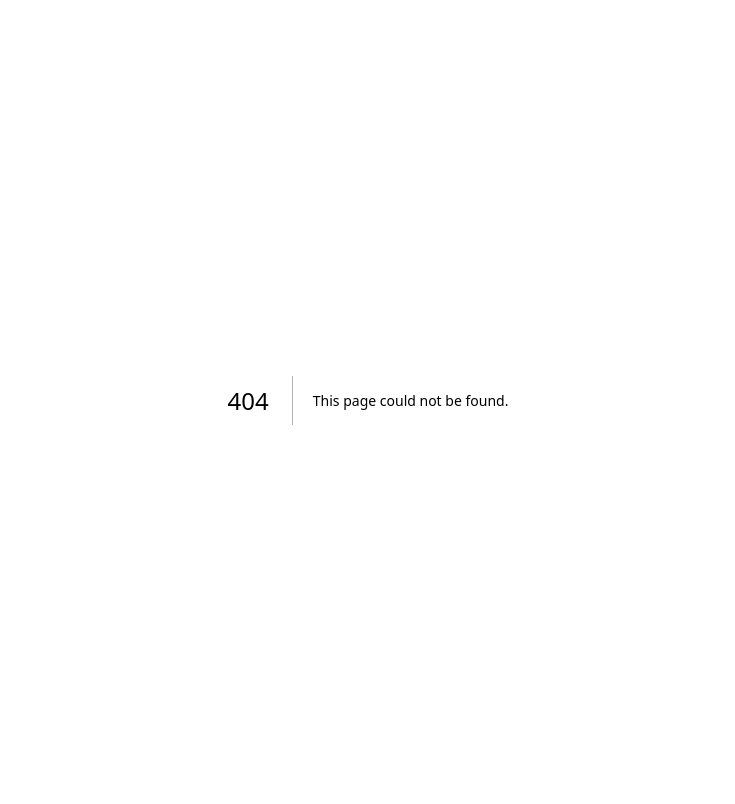
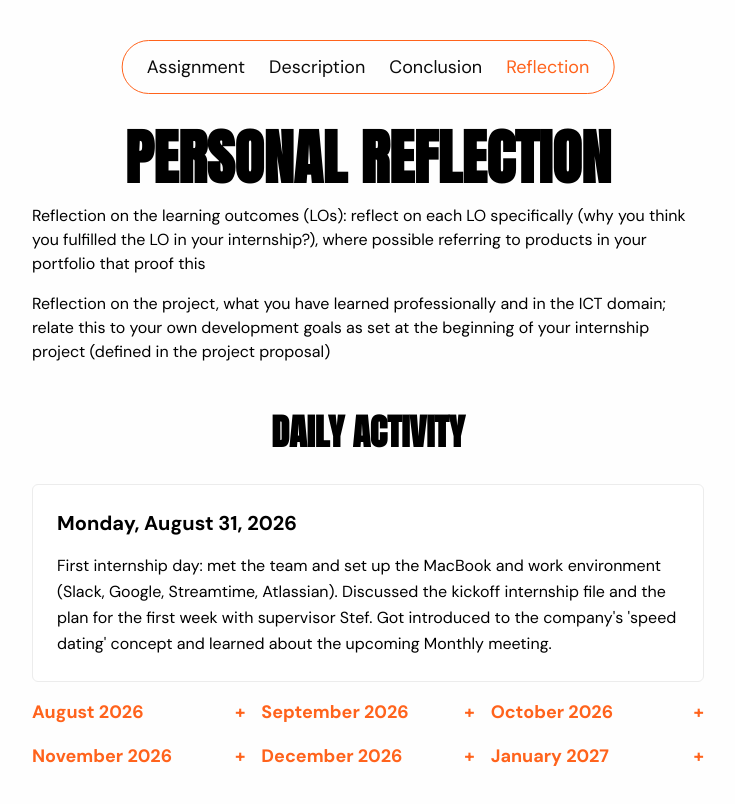
Before and after one commit to jarvin-s/project-report-exitable, a Next.js app: page /reflection in a window 1280 px wide. Before the commit this address had no page. Shown: the top 804 px of the page, without its empty margins (272-1007 px from the left). Built offline with nearby package versions, Linux system fonts and the light colour scheme.

Commit message:
feat: enhance layout with new navbar, add conclusion, description, and reflection pages, and update content links

```diff
--- /dev/null
+++ b/src/app/conclusion/page.tsx
@@ -0,0 +1,14 @@
+import type { Metadata } from 'next'
+import ConclusionRecommendation from '@/components/conclusion-recommendation'
+
+export const metadata: Metadata = {
+    title: 'Conclusion - Project Report Exitable',
+}
+
+export default function ConclusionPage() {
+    return (
+        <main className='px-4 pt-28 pb-10'>
+            <ConclusionRecommendation />
+        </main>
+    )
+}
--- /dev/null
+++ b/src/app/description/page.tsx
@@ -0,0 +1,14 @@
+import type { Metadata } from 'next'
+import Description from '@/components/description'
+
+export const metadata: Metadata = {
+    title: 'Description - Project Report Exitable',
+}
+
+export default function DescriptionPage() {
+    return (
+        <main className='px-4 pt-28 pb-10'>
+            <Description />
+        </main>
+    )
+}
--- a/src/app/layout.tsx
+++ b/src/app/layout.tsx
@@ -1,7 +1,7 @@
-import type { Metadata } from 'next'
+import type { Metadata, Viewport } from 'next'
 import { DM_Sans, Anton } from 'next/font/google'
 import './globals.css'
-import Head from 'next/head'
+import Navbar from '@/components/navbar'
 
 const dmSans = DM_Sans({
     subsets: ['latin'],
@@ -19,20 +19,21 @@ export const metadata: Metadata = {
     description: "Jarvin's Project Report for the internship at Exitable",
 }
 
+export const viewport: Viewport = {
+    width: 'device-width',
+    initialScale: 1,
+}
+
 export default function RootLayout({ children }: LayoutProps<'/'>) {
     return (
         <html
             lang='en'
             className={`${dmSans.className} ${anton.variable} scroll-smooth`}
-            suppressHydrationWarning={true}
         >
-            <Head>
-                <meta
-                    name='viewport'
-                    content='width=device-width, initial-scale=1.0'
-                />
-            </Head>
-            <body>{children}</body>
+            <body>
+                <Navbar />
+                {children}
+            </body>
         </html>
     )
 }
--- a/src/app/page.tsx
+++ b/src/app/page.tsx
@@ -1,23 +1,13 @@
 import Assignment from '@/components/assignment'
 import Spacer from '@/components/common/spacer'
-import ConclusionRecommendation from '@/components/conclusion-recommendation'
-import Content from '@/components/content'
-import Description from '@/components/description'
 import Hero from '@/components/hero'
-import Reflection from '@/components/reflection'
 
 export default function Home() {
     return (
         <>
             <Hero />
             <Spacer />
-            <Content />
-            <Spacer />
             <Assignment />
-            <Spacer />
-            <Description />
-            <ConclusionRecommendation />
-            <Reflection />
         </>
     )
 }
--- /dev/null
+++ b/src/app/reflection/page.tsx
@@ -0,0 +1,14 @@
+import type { Metadata } from 'next'
+import Reflection from '@/components/reflection'
+
+export const metadata: Metadata = {
+    title: 'Personal Reflection - Project Report Exitable',
+}
+
+export default function ReflectionPage() {
+    return (
+        <main className='px-4 pt-28 pb-10'>
+            <Reflection />
+        </main>
+    )
+}
--- a/src/components/content.tsx
+++ b/src/components/content.tsx
@@ -6,13 +6,10 @@ import { onScroll } from 'animejs/events'
 import Link from 'next/link'
 
 const sections = [
-    { href: '#assignment', label: 'The Assignment' },
-    { href: '#description', label: 'Description' },
-    {
-        href: '#conclusion',
-        label: 'Conclusion',
-    },
-    { href: '#reflection', label: 'Personal Reflection' },
+    { href: '/#assignment', label: 'The Assignment' },
+    { href: '/description', label: 'Description' },
+    { href: '/conclusion', label: 'Conclusion' },
+    { href: '/reflection', label: 'Personal Reflection' },
 ] as const
 
 export default function Content() {
--- /dev/null
+++ b/src/components/navbar.tsx
@@ -0,0 +1,61 @@
+'use client'
+
+import Link from 'next/link'
+import { usePathname } from 'next/navigation'
+import { useEffect, useState } from 'react'
+import { reportNav } from '@/lib/report-nav'
+
+export default function Navbar() {
+    const pathname = usePathname()
+    const [scrolled, setScrolled] = useState(false)
+    const pinned = pathname !== '/' || scrolled
+
+    useEffect(() => {
+        const update = () => setScrolled(window.scrollY > 48)
+
+        update()
+        window.addEventListener('scroll', update, { passive: true })
+
+        return () => window.removeEventListener('scroll', update)
+    }, [])
+
+    return (
+        <header
+            className={[
+                'fixed z-50 flex top-10 left-1/2 -translate-x-1/2 flex-wrap items-center justify-center gap-x-6 gap-y-2 px-6 py-3 transition-all duration-300',
+                pinned
+                    ? 'top-5 translate-y-0 rounded-full border border-[#ff631c] bg-[#fefefe]/95'
+                    : 'top-1/2 -translate-y-1/2',
+            ].join(' ')}
+        >
+            <nav aria-label='Report'>
+                <ul className='flex flex-wrap justify-center gap-x-6 gap-y-2'>
+                    {reportNav.map((item) => {
+                        const isActive = pathname === item.href
+
+                        return (
+                            <li key={item.href}>
+                                <Link
+                                    href={item.href}
+                                    aria-current={isActive ? 'page' : undefined}
+                                    className={[
+                                        'text-lg transition-colors',
+                                        pinned
+                                            ? isActive
+                                                ? 'text-[#ff631c]'
+                                                : 'text-[#0b0b0b] hover:text-[#ff631c]'
+                                            : isActive
+                                              ? 'text-white underline decoration-[#ff631c] underline-offset-4'
+                                              : 'text-white/90 hover:text-white',
+                                    ].join(' ')}
+                                >
+                                    {item.label}
+                                </Link>
+                            </li>
+                        )
+                    })}
+                </ul>
+            </nav>
+        </header>
+    )
+}
--- a/src/components/reflection.tsx
+++ b/src/components/reflection.tsx
@@ -40,6 +40,21 @@ export default function Reflection() {
     const [selectedDateKey, setSelectedDateKey] = useState<string | null>(
         () => daysWithNotes.values().next().value ?? null
     )
+    const [openMonths, setOpenMonths] = useState<Set<string>>(() => new Set())
+
+    function toggleMonth(label: string) {
+        setOpenMonths((current) => {
+            const next = new Set(current)
+
+            if (next.has(label)) {
+                next.delete(label)
+            } else {
+                next.add(label)
+            }
+
+            return next
+        })
+    }
 
     const selectedNote =
         selectedDateKey !== null ? dailyNotes[selectedDateKey] : undefined
@@ -78,7 +93,7 @@ export default function Reflection() {
                                         new Date(`${selectedDateKey}T12:00:00`)
                                     )}
                                 </h3>
-                                <p className='mt-4 text-lg leading-relaxed'>
+                                <p className='mt-4 text-base leading-relaxed'>
                                     {selectedNote ??
                                         'No note for this day yet.'}
                                 </p>
@@ -90,12 +105,24 @@ export default function Reflection() {
                         )}
                     </div>
 
-                    <div className='mt-4 grid grid-cols-1 gap-10 md:grid-cols-2 lg:grid-cols-3'>
-                        {months.map(({ label, days }) => (
+                    <div className='mt-4 grid grid-cols-1 gap-4 md:grid-cols-2 lg:grid-cols-3'>
+                        {months.map(({ label, days }) => {
+                            const isOpen = openMonths.has(label)
+
+                            return (
                                 <div key={label}>
-                                <h3 className='text-lg font-bold text-[#ff631c]'>
+                                    <button
+                                        type='button'
+                                        aria-expanded={isOpen}
+                                        onClick={() => toggleMonth(label)}
+                                        className='flex w-full cursor-pointer items-center justify-between gap-3 text-left text-lg font-bold text-[#ff631c] focus-visible:ring-2 focus-visible:ring-[#ff631c] focus-visible:ring-offset-2 focus-visible:outline-none'
+                                    >
                                         {label}
-                                </h3>
+                                        <span aria-hidden='true'>
+                                            {isOpen ? '-' : '+'}
+                                        </span>
+                                    </button>
+                                    {isOpen ? (
                                         <div className='mt-3 flex flex-wrap gap-2'>
                                             {days.map((day) => {
                                                 const dateKey = toDateKey(day)
@@ -109,12 +136,18 @@ export default function Reflection() {
                                                         key={dateKey}
                                                         type='button'
                                                         onClick={() =>
-                                                    setSelectedDateKey(dateKey)
+                                                            setSelectedDateKey(
+                                                                dateKey
+                                                            )
                                                         }
-                                                aria-pressed={isSelected}
-                                                aria-label={formatDayLabel(day)}
+                                                        aria-pressed={
+                                                            isSelected
+                                                        }
+                                                        aria-label={formatDayLabel(
+                                                            day
+                                                        )}
                                                         className={[
-                                                    'flex h-10 min-w-10 items-center justify-center rounded-full border px-2 text-sm font-medium transition-colors focus-visible:ring-2 focus-visible:ring-[#ff631c] focus-visible:ring-offset-2 focus-visible:outline-none',
+                                                            'flex h-8 min-w-8 items-center justify-center rounded-full border px-2 text-sm font-medium transition-colors focus-visible:ring-2 focus-visible:ring-[#ff631c] focus-visible:ring-offset-2 focus-visible:outline-none',
                                                             isSelected
                                                                 ? 'border-[#ff631c] bg-[#ff631c] text-white'
                                                                 : hasNote
@@ -127,8 +160,10 @@ export default function Reflection() {
                                                 )
                                             })}
                                         </div>
+                                    ) : null}
                                 </div>
-                        ))}
+                            )
+                        })}
                     </div>
                 </div>
             </div>
--- /dev/null
+++ b/src/lib/report-nav.ts
@@ -0,0 +1,6 @@
+export const reportNav = [
+    { href: '/', label: 'Assignment' },
+    { href: '/description', label: 'Description' },
+    { href: '/conclusion', label: 'Conclusion' },
+    { href: '/reflection', label: 'Reflection' },
+] as const
```
Lines whose indentation alone changed are shown as unchanged.
